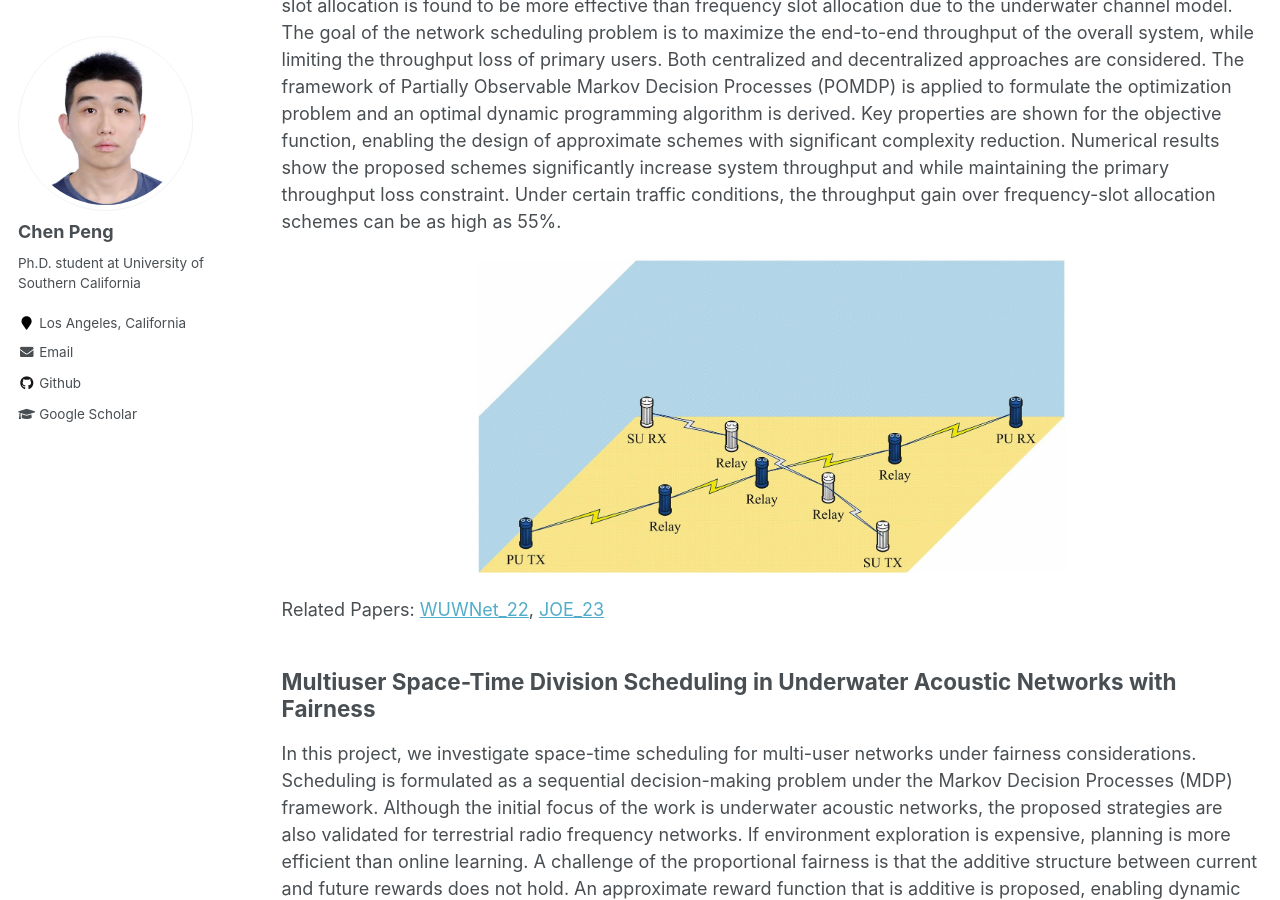
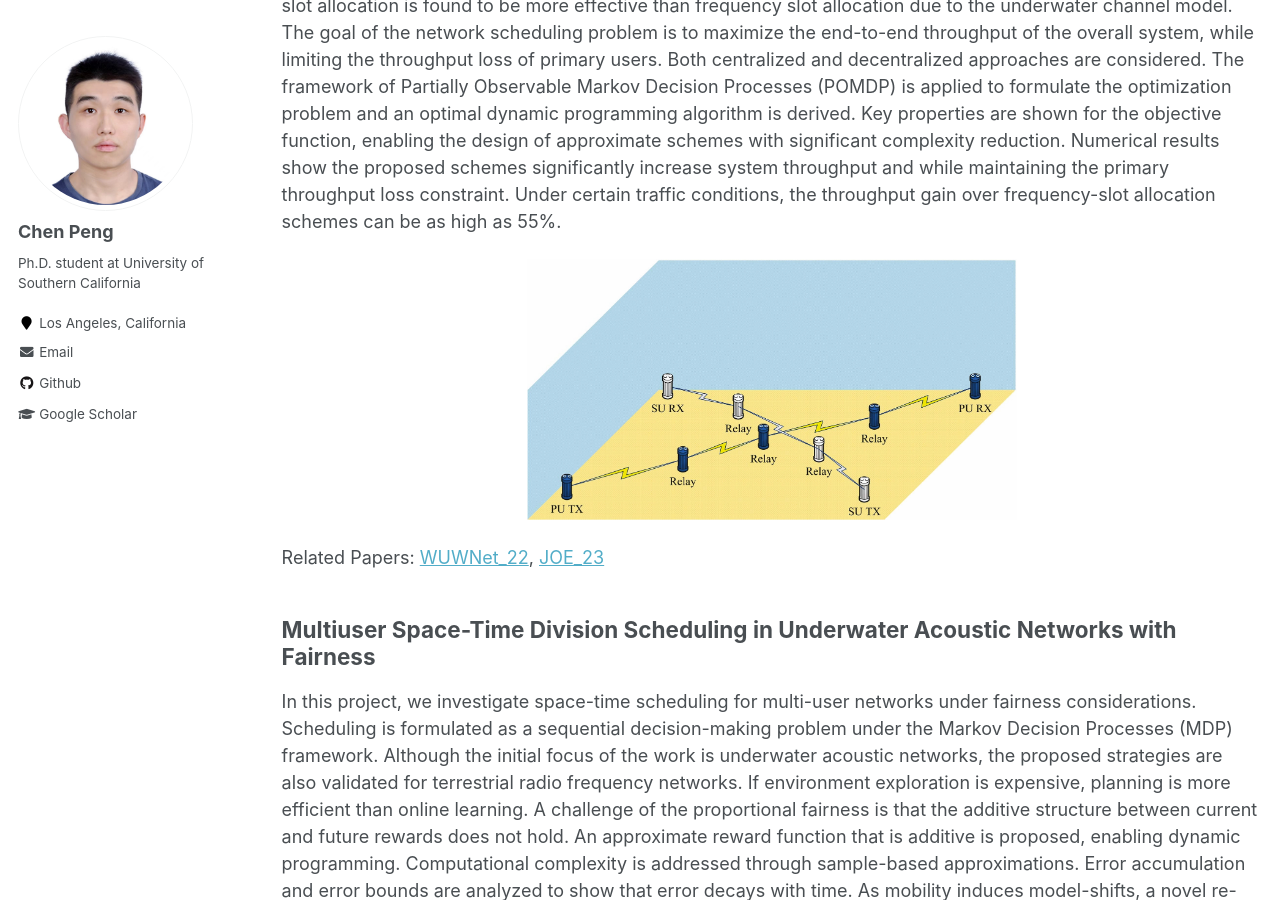
Before and after one commit to CalixPeng/CalixPeng.github.io, a Jekyll site: the page built from _pages/research.md, in a window 1280 px wide and 900 px high, scrolled down 398 px. Built offline with Jekyll 4.4.1, drawn with Linux system fonts in a browser that asks for light colours.

Commit message:
Update research.md

```diff
--- a/_pages/research.md
+++ b/_pages/research.md
@@ -14,7 +14,7 @@ redirect_from:
 ## Cognitive Scheduling for Multihop Underwater Acoustic Networks
 The major goal of this project is to investigate optimal scheduling for a cognitive multihop underwater acoustic network with a primary user interference constraint. The network consists of primary and secondary users, with multihop transmission adopted for both user types to provide reliable communications. Key characteristics of underwater acoustic channels, including large propagation delay, distance-and-frequency dependent attenuation, half-duplex modem and inter-hop interference are taken into account in the design and analysis. In particular, time-slot allocation is found to be more effective than frequency slot allocation due to the underwater channel model. The goal of the network scheduling problem is to maximize the end-to-end throughput of the overall system, while limiting the throughput loss of primary users. Both centralized and decentralized approaches are considered. The framework of Partially Observable Markov Decision Processes (POMDP) is applied to formulate the optimization problem and an optimal dynamic programming algorithm is derived. Key properties are shown for the objective function, enabling the design of approximate schemes with significant complexity reduction. Numerical results show the proposed schemes significantly increase system throughput and while maintaining the primary throughput loss constraint. Under certain traffic conditions, the throughput gain over frequency-slot allocation schemes can be as high as 55%.
 <p align="center">
-  <img src="../images/CM_UAN.png" style="max-width:60%; height:auto;">
+  <img src="../images/CM_UAN.png" style="max-width:50%; height:auto;">
 </p>
 
 Related Papers: [WUWNet_22](https://dl.acm.org/doi/abs/10.1145/3567600.3568143), [JOE_23](https://ieeexplore.ieee.org/abstract/document/10403107)
@@ -23,7 +23,7 @@ Related Papers: [WUWNet_22](https://dl.acm.org/doi/abs/10.1145/3567600.3568143),
 ## Multiuser Space-Time Division Scheduling in Underwater Acoustic Networks with Fairness
 In this project, we investigate space-time scheduling for multi-user networks under fairness considerations. Scheduling is formulated as a sequential decision-making problem under the Markov Decision Processes (MDP) framework. Although the initial focus of the work is underwater acoustic networks, the proposed strategies are also validated for terrestrial radio frequency networks. If environment exploration is expensive, planning is more efficient than online learning. A challenge of the proportional fairness is that the additive structure between current and future rewards does not hold. An approximate reward function that is additive is proposed, enabling dynamic programming. Computational complexity is addressed through sample-based approximations. Error accumulation and error bounds are analyzed to show that error decays with time. As mobility induces model-shifts, a novel re-planning scheme is proposed to optimize the timings of policy updates. Numerical results show that the proposed scheme significantly improves network capacity while maintaining a high level of fairness. Furthermore, the proposed approach yields average capacity and fairness gains as high as 37% and 27%, respectively, compared to current approaches.
 <p align="center">
-  <img src="../images/UA_RF_Nets.png" style="max-width:60%; height:auto;">
+  <img src="../images/UA_RF_Nets.png" style="max-width:70%; height:auto;">
 </p>
 
 Related Papers: [Asilomar_23](https://ieeexplore.ieee.org/abstract/document/10476989), [TWC_24](https://ieeexplore.ieee.org/abstract/document/10648649)
@@ -32,7 +32,7 @@ Related Papers: [Asilomar_23](https://ieeexplore.ieee.org/abstract/document/1047
 ## Low Complexity Causal Bandits with Asymmetric Graph Error Control ##
 This project considers the causal bandit problem, in which the objective is to select an optimal sequence of interventions on nodes in a causal graph. It is assumed that the graph is governed by linear structural equations; it is further assumed that both the causal topology and the distribution of interventions are unknown. By exploiting the causal relationships between the nodes whose signals contribute to the reward, interventions are optimized. First, based on the difference between the two types of graph identification errors (false positives and negatives), a causal graph learning method is proposed, which strongly reduces sample complexity relative to the prior art by learning sub-graphs. Under the assumption of Gaussian exogenous inputs and minimum-mean squared error weight estimation, a new uncertainty bound tailored to the causal bandit problem is derived. This uncertainty bound drives an upper confidence bound based intervention selection to optimize the reward. To cope with non-stationary bandits, a sub-graph change detection mechanism is proposed, with high sample efficiency. Numerical results compare the new methodology to existing schemes and show a substantial performance improvement in both stationary and non-stationary settings. Compared to existing approaches, the proposed scheme takes 67% fewer samples to learn the causal structure and achieves an average reward gain of 85%.
 <p align="center">
-  <img src="../images/causal_graph.png" style="max-width:60%; height:auto;">
+  <img src="../images/causal_graph.png" style="max-width:50%; height:auto;">
 </p>
 
 Related Papers: [ICASSP_24](https://ieeexplore.ieee.org/abstract/document/10445823)
```
